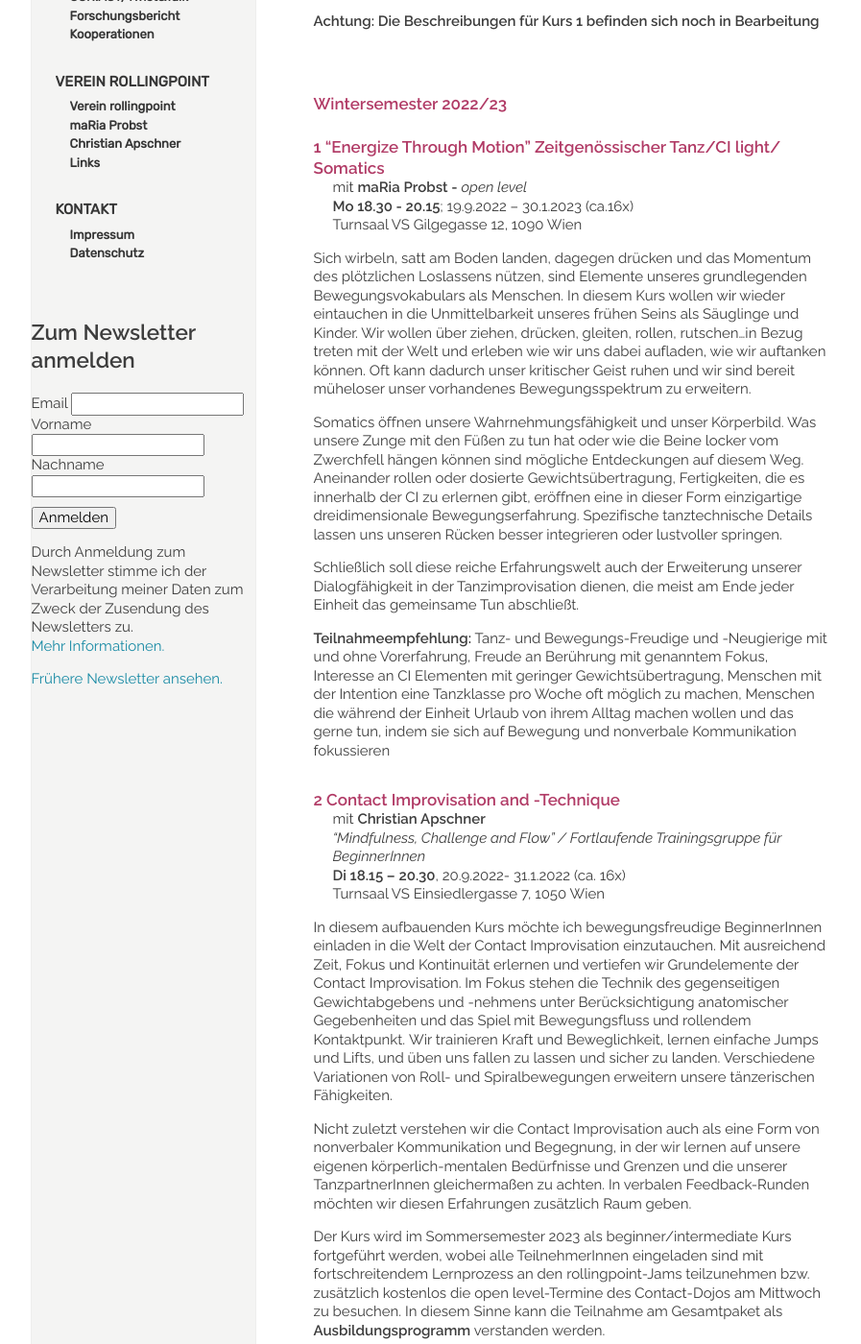
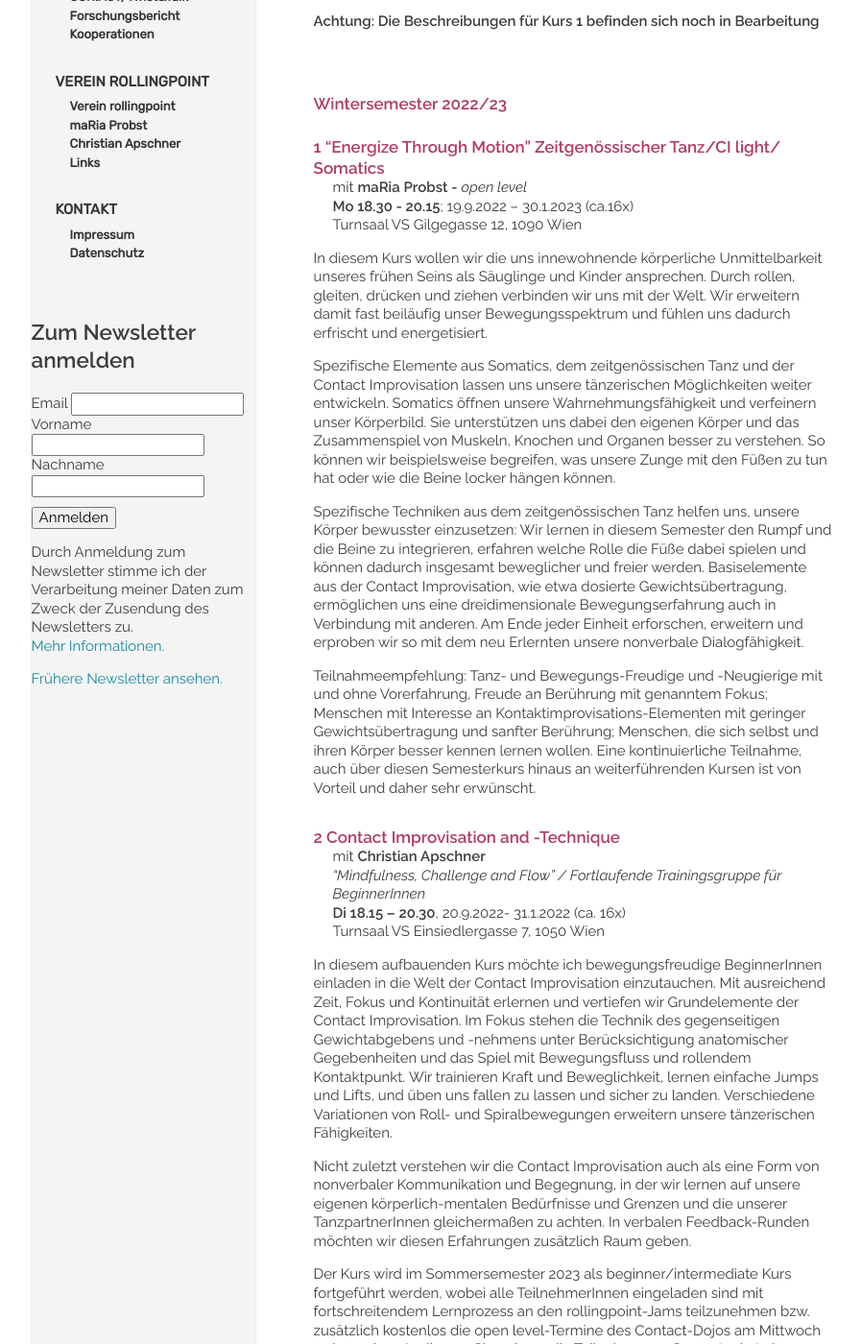
Before and after one commit to manulari/rollingpointat, a Jekyll site: the page built from _pages_de/kurse.md, in a window 1280 px wide and 1400 px high, scrolled down 559 px. Shown: the whole window at 96% size, without its empty margins (152-1049 px from the left). Built offline with Jekyll 4.4.1, drawn with Linux system fonts in a browser that asks for light colours; comment, search, counter and statistics services are not loaded.

Commit message:
Update page (de) “kurse”

```diff
--- a/_pages_de/kurse.md
+++ b/_pages_de/kurse.md
@@ -30,13 +30,37 @@ mit **maRia Probst -** *open level*\
 **Mo 18.30 - 20.15**; 19.9.2022 – 30.1.2023 (ca.16x)\
 Turnsaal VS Gilgegasse 12, 1090 Wien
 
-Sich wirbeln, satt am Boden landen, dagegen drücken und das Momentum des plötzlichen Loslassens nützen, sind Elemente unseres grundlegenden Bewegungsvokabulars als Menschen. In diesem Kurs wollen wir wieder eintauchen in die Unmittelbarkeit unseres frühen Seins als Säuglinge und Kinder. Wir wollen über ziehen, drücken, gleiten, rollen, rutschen...in Bezug treten mit der Welt und erleben wie wir uns dabei aufladen, wie wir auftanken können. Oft kann dadurch unser kritischer Geist ruhen und wir sind bereit müheloser unser vorhandenes Bewegungsspektrum zu erweitern.
+In diesem Kurs wollen wir die uns innewohnende körperliche Unmittelbarkeit unseres frühen Seins
+als Säuglinge und Kinder ansprechen. Durch rollen, gleiten, drücken und ziehen verbinden
+wir uns mit der Welt. Wir erweitern damit fast beiläufig unser Bewegungsspektrum und fühlen uns
+dadurch erfrischt und energetisiert.
 
-Somatics öffnen unsere Wahrnehmungsfähigkeit und unser Körperbild. Was unsere Zunge mit den Füßen zu tun hat oder wie die Beine locker vom Zwerchfell hängen können sind mögliche Entdeckungen auf diesem Weg. Aneinander rollen oder dosierte Gewichtsübertragung, Fertigkeiten, die es innerhalb der CI zu erlernen gibt, eröffnen eine in dieser Form einzigartige dreidimensionale Bewegungserfahrung. Spezifische tanztechnische Details lassen uns unseren Rücken besser integrieren oder lustvoller springen.
 
-Schließlich soll diese reiche Erfahrungswelt auch der Erweiterung unserer Dialogfähigkeit in der Tanzimprovisation dienen, die meist am Ende jeder Einheit das gemeinsame Tun abschließt.
+Spezifische Elemente aus Somatics, dem zeitgenössischen Tanz und der Contact Improvisation
+lassen uns unsere tänzerischen Möglichkeiten weiter entwickeln. Somatics öffnen unsere Wahrnehmungsfähigkeit und verfeinern unser Körperbild. Sie unterstützen
+uns dabei den eigenen Körper und das Zusammenspiel von Muskeln, Knochen und Organen besser
+zu verstehen. So können wir beispielsweise begreifen, was unsere Zunge mit den Füßen zu tun hat
+oder wie die Beine locker hängen können.
 
-**Teilnahmeempfehlung:** Tanz- und Bewegungs-Freudige und -Neugierige mit und ohne Vorerfahrung, Freude an Berührung mit genanntem Fokus, Interesse an CI Elementen mit geringer Gewichtsübertragung, Menschen mit der Intention eine Tanzklasse pro Woche oft möglich zu machen, Menschen die während der Einheit Urlaub von ihrem Alltag machen wollen und das gerne tun, indem sie sich auf Bewegung und nonverbale Kommunikation fokussieren
+
+Spezifische Techniken aus dem zeitgenössischen Tanz helfen uns, unsere Körper bewusster
+einzusetzen: Wir lernen in diesem Semester den Rumpf und die Beine zu integrieren, erfahren
+welche Rolle die Füße dabei spielen und können dadurch insgesamt beweglicher und freier werden.
+Basiselemente aus der Contact Improvisation, wie etwa dosierte Gewichtsübertragung,
+ermöglichen uns eine dreidimensionale Bewegungserfahrung auch in Verbindung mit anderen.
+Am Ende jeder Einheit erforschen, erweitern und erproben wir so mit dem neu Erlernten unsere
+nonverbale Dialogfähigkeit.
+
+Teilnahmeempfehlung: Tanz- und Bewegungs-Freudige und -Neugierige mit und ohne
+Vorerfahrung, Freude an Berührung mit genanntem Fokus; Menschen mit Interesse an
+Kontaktimprovisations-Elementen mit geringer Gewichtsübertragung und sanfter Berührung;
+Menschen, die sich selbst und ihren Körper besser kennen lernen wollen. Eine kontinuierliche
+Teilnahme, auch über diesen Semesterkurs hinaus an weiterführenden Kursen ist von Vorteil und
+daher sehr erwünscht.
+
+
+
+
 
 <div class="named-anchor" id="di"></div>
 
```
